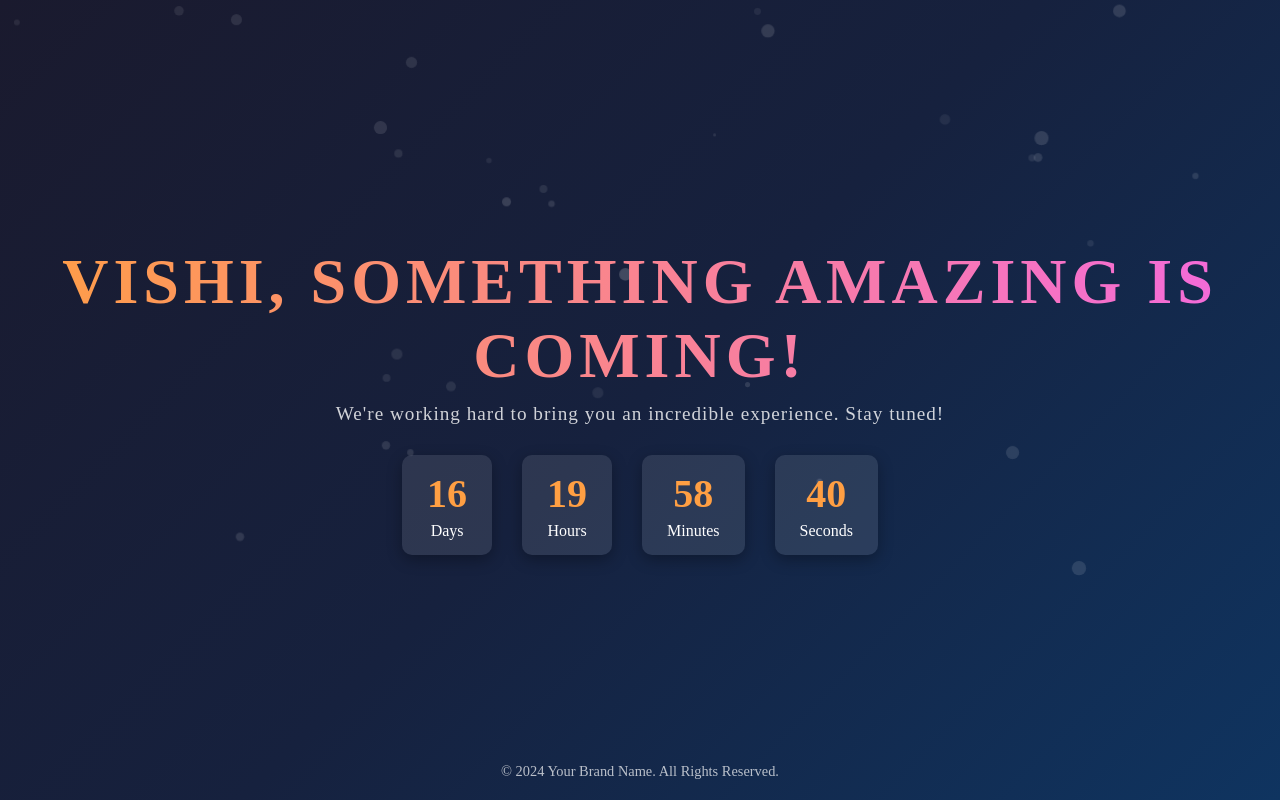
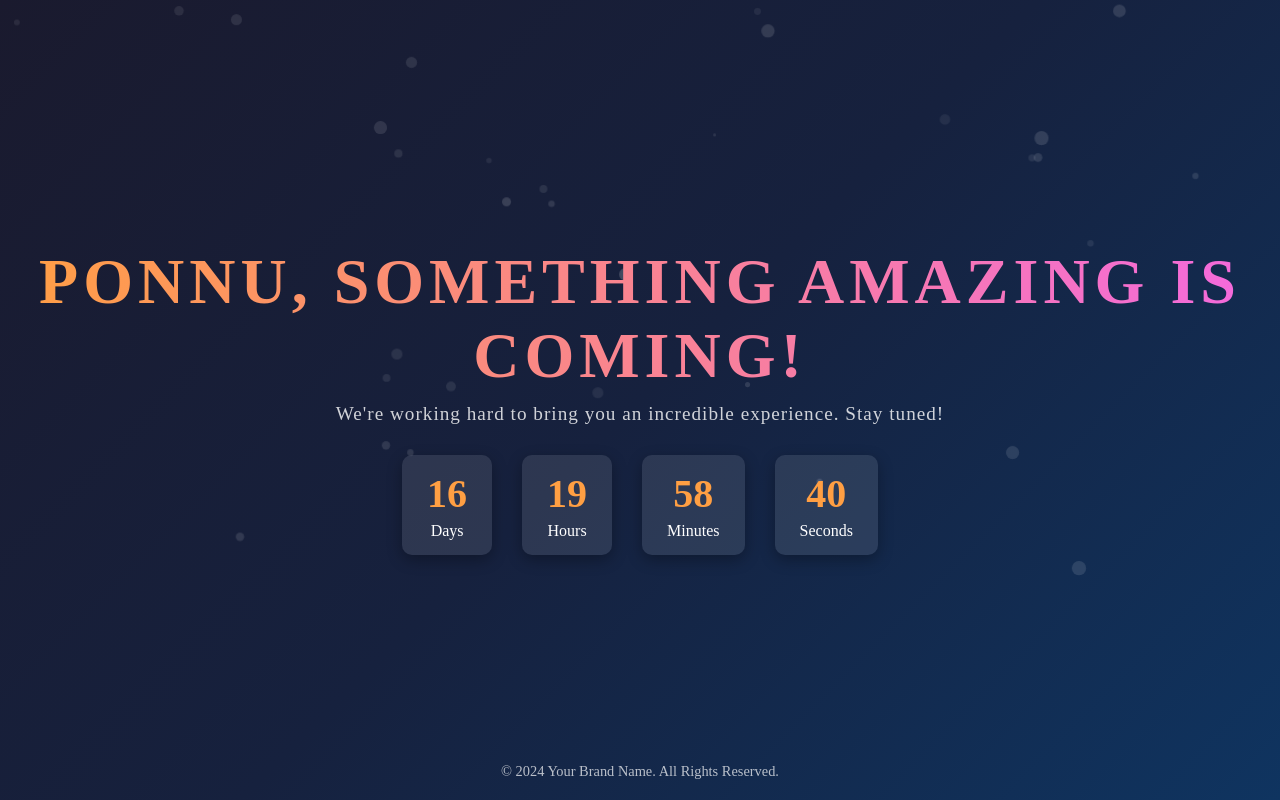
Before and after one commit to cessilsebastian/ComingSoonPage, a plain HTML site: page index.html in a window 1280 px wide. Drawn offline with Linux system fonts and the light colour scheme.

Commit message:
Update index.html

```diff
--- a/index.html
+++ b/index.html
@@ -8,7 +8,7 @@
 </head>
 <body>
     <div class="container">
-        <h1>Vishi, Something Amazing is Coming!</h1>
+        <h1>Ponnu, Something Amazing is Coming!</h1>
         <p>We're working hard to bring you an incredible experience. Stay tuned!</p>
         <div class="countdown">
             <div class="time-box">
```
